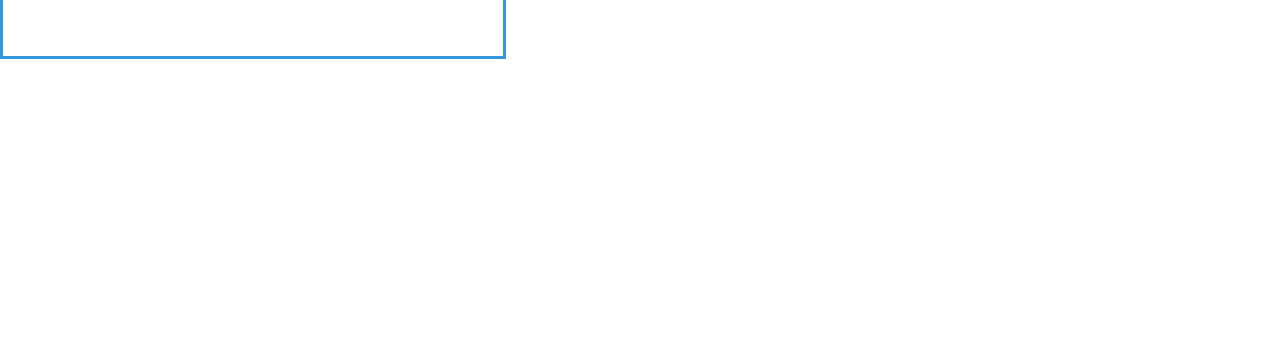
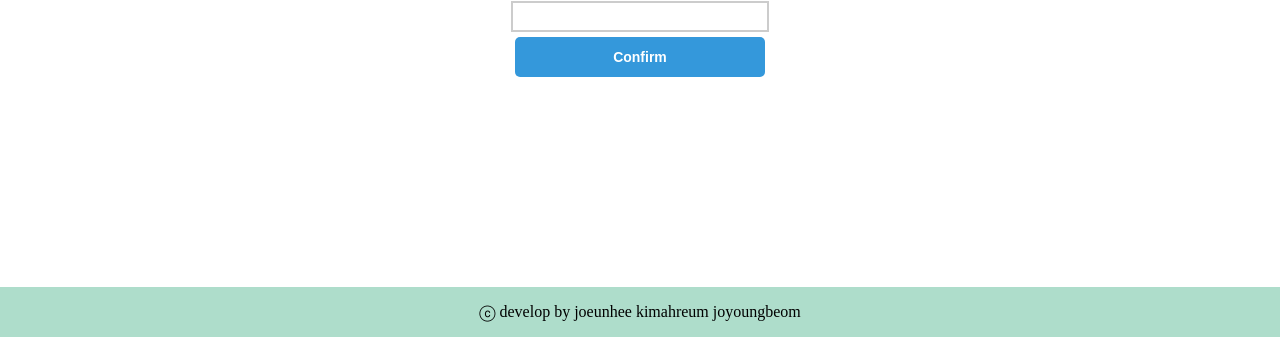
Before and after one commit to eun2ce/curious-coding, a Django app: template curiouspage/board/templates/board/confirm_password.html in a window 1280 px wide. Shown: the part 447-800 px from the top of the page. Run offline with Django 3.2, Linux system fonts and the light colour scheme; the template is opened without the code that fills it: values that come from a table or form of the project are taken from there, others are empty.

Commit message:
modify confirm_password.html

```diff
--- a/curiouspage/board/templates/board/confirm_password.html
+++ b/curiouspage/board/templates/board/confirm_password.html
@@ -1,61 +1,78 @@
 <!DOCTYPE html>
 <html lang="en">
+
 <head>
     <meta charset="UTF-8">
     <meta name="viewport" content="width=device-width, initial-scale=1.0">
     <meta http-equiv="X-UA-Compatible" content="ie=edge">
     <title>Document</title>
     <style>
-        html,body{
-            padding : 0;
-            margin : 0;
+        html,
+        body {
+            padding: 0;
+            margin: 0;
         }
-        div .confirm_form{
-            align-items: center;
+
+        div .confirm_form {
+            width: 400px;
+            position: absolute;
+            text-align: center;
+            top: 50%;
+            left: 50%;
+            transform: translateX(-50%) translateY(-50%);
+        }
+        div .confirm_form h4 {
+            margin-top: -5px;
+            margin-bottom:5px;
+            /*width: 310px;*/
         }
         button {
-            display: block;
-            width: 200px;
-            height: 50px;
-            margin: 50px 0;
+            width: 250px;
+            height: 40px;
             background: #3498db;
             border: none;
             color: #fff;
             font-size: 14px;
             font-weight: bold;
-
+            margin-top:5px;
             -webkit-border-radius: 5px;
             -moz-border-radius: 5px;
             border-radius: 5px;
-         }
-         .confirm_form_cover{
-             position: relative;
-             width: 500px;
-             height:500px;
-             border: 3px solid #3498db;
-         }
-         .confirm_form{
-            width: 200px;
-            height: 200px;
-            margin: auto;
-            position:absolute;
-            top: 50%;
-            left: 50%;
-            transform: translateX(-50%) translateY(-50%);
         }
 
+        form input{
+            width: 250px;
+            height: 25px;
+            font-size: 2.0em;
+            border: 2px solid #ccc;
+        }
+        .footer{
+            position: absolute;
+            right: 0;
+            bottom: 0;
+            left: 0;
+            padding: 1rem;
+            background-color: #aeddcb;
+            text-align: center;
+        }
     </style>
+    {% load static %}
 </head>
-<body><div class ="confirm_form_cover">
-    <div class ="confirm_form"><h3>삭제를 원하시면 비밀번호를 입력해주세요.</h3>
-        {% block content %}
-        <form method="post">
-          {% csrf_token %}
-          {{ form.as_p }}
-          <button type="submit">Confirm</button>
-        </form>
-        {% endblock %}</div>
+
+<body>
+    <div class="confirm_form_cover">
+        <div class="confirm_form">
+            <img src="{% static 'board/img/NDF-logo.png' %}" alt="" width="200">
+            <h4>Please your Password</h4>
+            {% block content %}
+            <form method="post">
+                {% csrf_token %} {{ form.password }}<br><button type="submit">Confirm</button>
+            </form>
+            {% endblock %}</div>
     </div>
+    <div></div>
+    <p class="footer">ⓒ develop by joeunhee kimahreum joyoungbeom</p>
 
 </body>
+
 </html>
```
